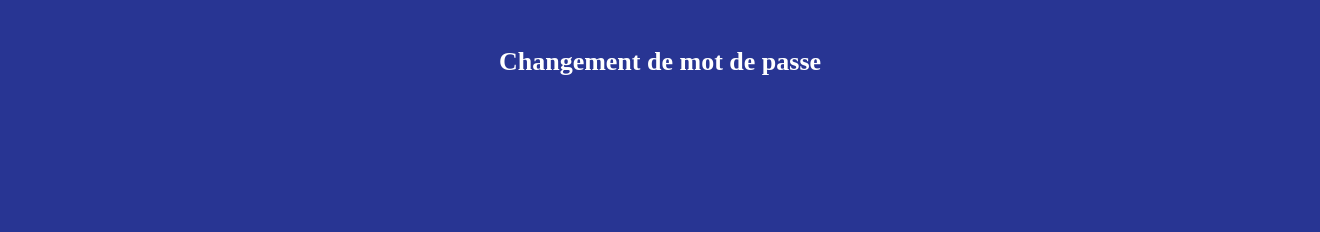
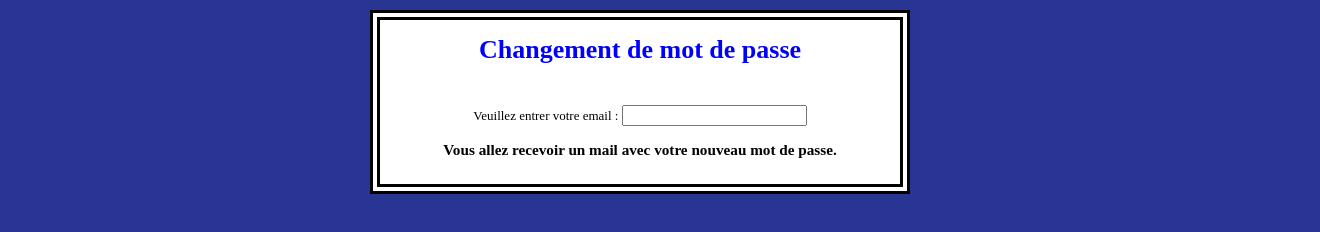
Before and after one commit to Bayol-Alexia/PTUT, a plain HTML site: page changementMDP.html in a window 1280 px wide. Shown: the whole page, 1320 px wide, since content can reach past the window. Drawn offline with Linux system fonts and the light colour scheme.

Commit message:
ça avance trop bien hihiiii

```diff
--- a/changementMDP.html
+++ b/changementMDP.html
@@ -7,5 +7,11 @@
 </head>
 <body>
 <h1>Changement de mot de passe</h1>
+
+<div class="c100">
+    <label for="email">Veuillez entrer votre email : </label>
+    <input type="text" id="email" name="email">
+</div>
+<h3>Vous allez recevoir un mail avec votre nouveau mot de passe.</h3>
 </body>
 </html>
--- a/styleCHANG.css
+++ b/styleCHANG.css
@@ -1,12 +1,21 @@
+body {
+    border: 10px double black;
+    width: 500px;
+    margin: 10px auto;
+    padding : 10px;
+    text-align: center;
+    background-color: white;
+    overflow: hidden;
+    font-size: 13px;
+    }
+
 html {
     background-color: #283593;
 }
 
-body {
-    font-size: 13px;
-    width: 1300px;
-    margin : 20px auto;
-    padding: 10px;
-    text-align: center;
-    color : white;
-}
+
+h1{
+   color : blue;
+   margin-top:5px;
+   margin-bottom:40px;
+   }
--- a/styleCONNEX.css
+++ b/styleCONNEX.css
@@ -1,6 +1,6 @@
 body {
     border: 10px double black;
-    width: 1300px;
+    width: 500px;
     margin: 20px auto;
     padding : 10px;
     text-align: center;
@@ -11,6 +11,10 @@ body {
 
 html {
     background-color: #283593;
+}
+
+h1{
+    color : blue;
 }
 
 .bouton{
```
